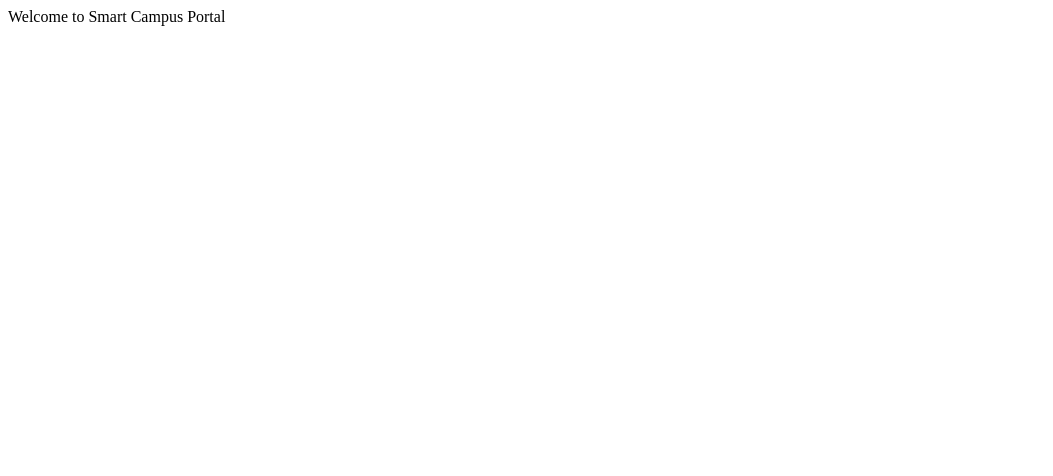
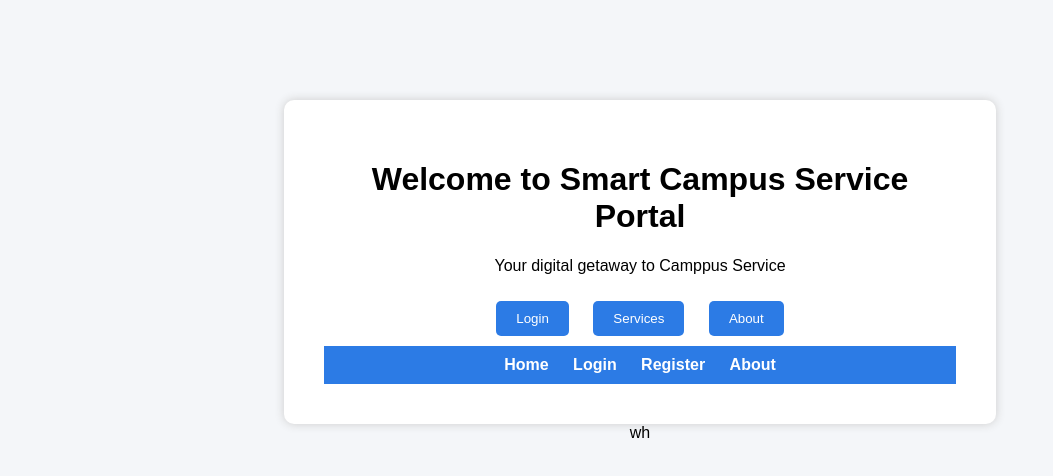
Before and after one commit to ZainaHamza05/Smart-Campus-Service-Portal, a plain HTML site: page Frontend/index.html in a window 1280 px wide. Shown: the whole page, without its empty margins (0-1053 px from the left). Drawn offline with Linux system fonts and the light colour scheme.

Commit message:
Created files inside Frontend and backend folders

```diff
--- a/Frontend/index.html
+++ b/Frontend/index.html
@@ -1,8 +1,26 @@
 <html>
     <head>
-        <title>Smart Campus <Portal></Portal></title>
+        <title>Smart Campus Portal</title>
+        <link rel="stylesheet" href="css/style.css">
     </head>
     <body>
-        Welcome to Smart Campus Portal
+
+        <div class="container">
+            <h1>Welcome to Smart Campus Service Portal</h1>
+            <p>Your digital getaway to Camppus Service</p>
+
+            <div class="buttons">
+                <a href="login.html"><button>Login</button></a>
+                <a href="service.html"><button>Services</button></a>
+                <a href="about.html"><button>About</button></a>
+
+                <div class="navbar">
+                    <a href="index.html">Home</a>
+                    <a href="login.html">Login</a>
+                    <a href="register.html">Register</a>
+                    <a href="about.html">About</a>
+                </div>
+            </div>
+        </div>
     </body>
-</html>
+</html>wh
--- /dev/null
+++ b/frontend/css/style.css
@@ -0,0 +1,42 @@
+body {
+    font-family: Arial, sans-serif;
+    text-align: center;
+    background-color: #f4f6f9;
+    margin-top: 100px;
+}
+
+.container {
+    background: white;
+    padding: 40px;
+    width: 50%;
+    margin: auto;
+    border-radius: 10px;
+    box-shadow: 0px 0px 10px #ccc;
+}
+
+.buttons button {
+    margin: 10px;
+    padding: 10px 20px;
+    border: none;
+    background-color: #2c7be5;
+    color: white;
+    border-radius: 5px;
+    cursor: pointer;
+}
+
+.buttons button:hover {
+    background-color: #1a5fcc;
+}
+
+.navbar {
+    background: #2c7be5;
+    padding: 10px;
+    text-align: center;
+}
+
+.navbar a {
+    color: white;
+    margin: 10px;
+    text-decoration: none;
+    font-weight: bold;
+}
```
Also changed, not shown: backend/package.json (added, +17 -0 lines), backend/server.js (added, +17 -0 lines), frontend/about.html (added, +27 -0 lines), frontend/login.html (added, +29 -0 lines), frontend/service.html (added, +30 -0 lines), frontend/js/script.js (added), 1 other file.
